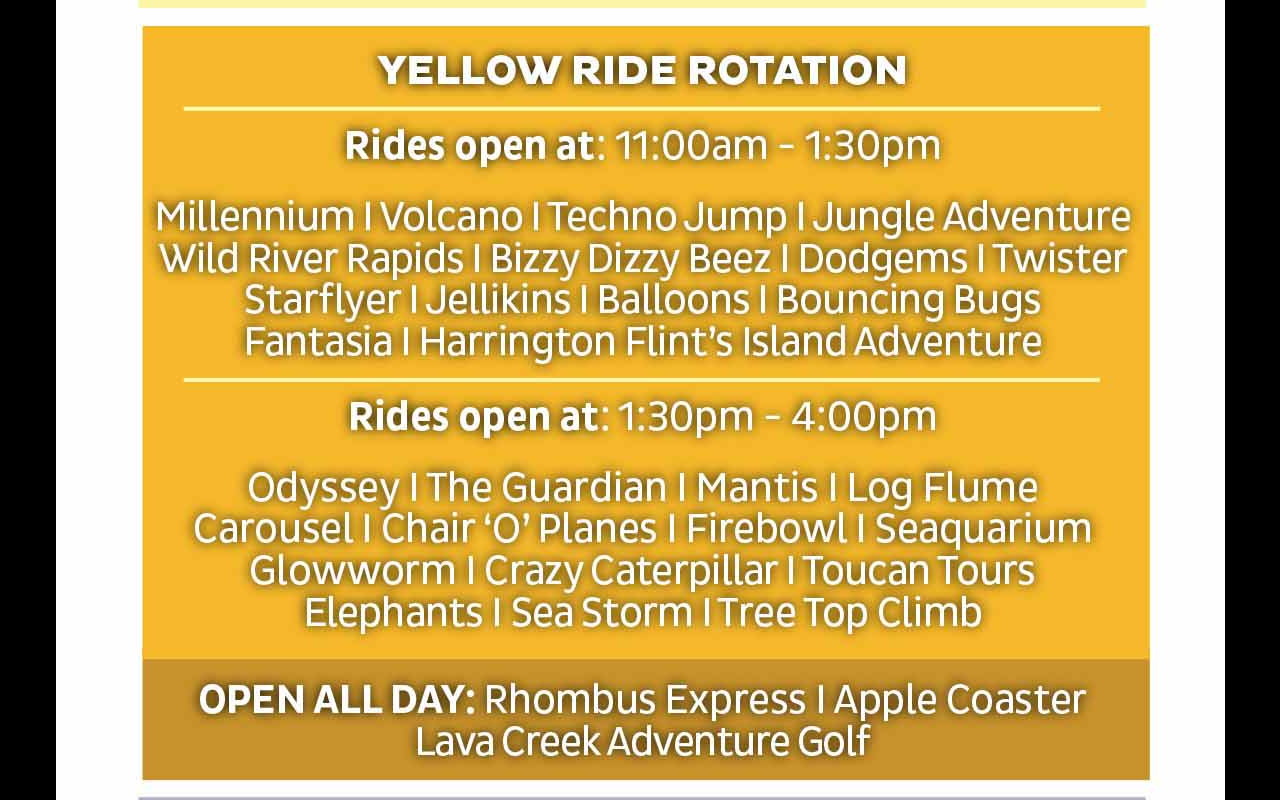
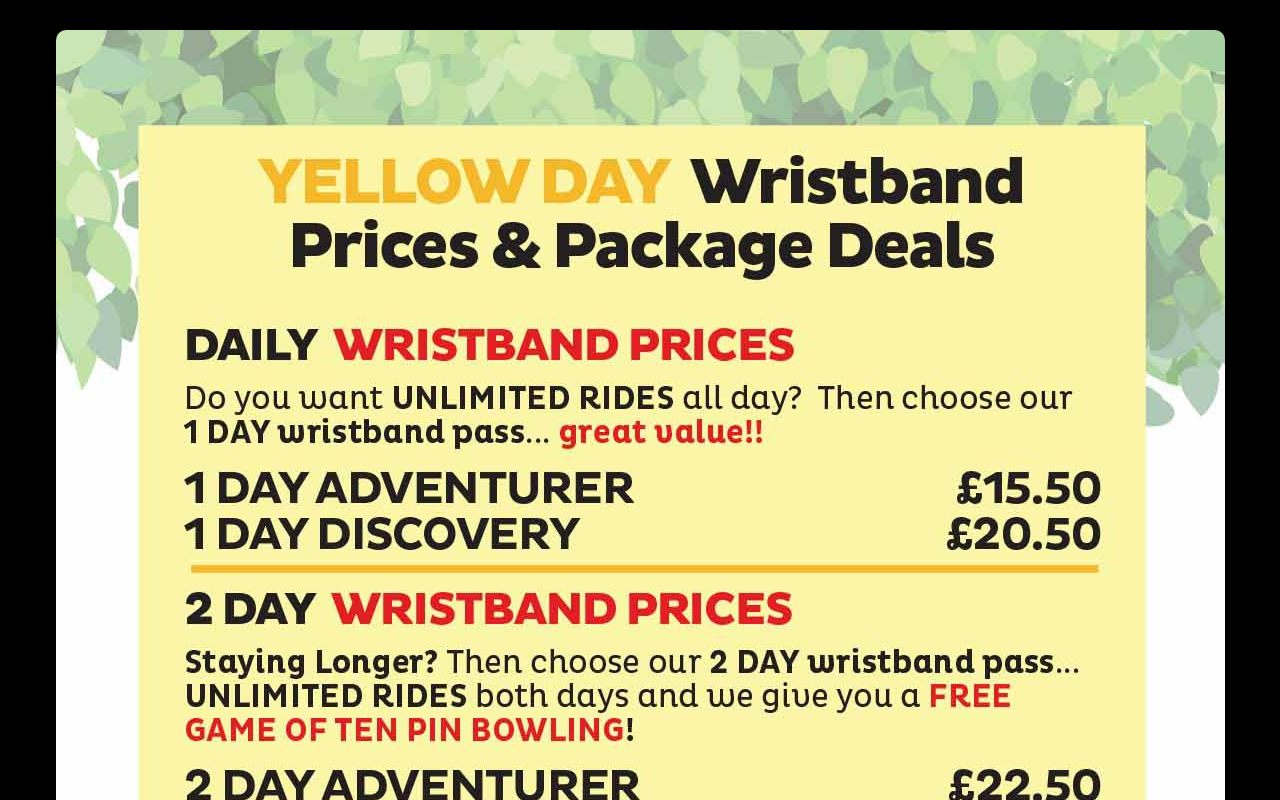
Before and after one commit to Chris182008/Chris182008.github.io, a plain HTML site: page WhatsOnGuide/whatson.html in a window 1280 px wide. Shown: the top 800 px of the page. Drawn offline with nearby package versions, Linux system fonts and the light colour scheme; some packages are replaced by stand-ins of ours; a script that the page names is missing.

Commit message:
Add files via upload

```diff
--- a/WhatsOnGuide/whatson.html
+++ b/WhatsOnGuide/whatson.html
@@ -2,70 +2,64 @@
 <html lang="en">
 <head>
   <meta charset="UTF-8" />
-  <meta name="viewport" content="width=device-width, initial-scale=1.0, maximum-scale=5.0, user-scalable=yes" />
-  <title>Wristband Info Viewer</title>
-  <link rel="stylesheet" href="https://unpkg.com/swiper/swiper-bundle.min.css" />
+  <meta name="viewport" content="width=device-width, initial-scale=1.0, user-scalable=yes" />
+  <title>Wristband Viewer</title>
+  <link rel="stylesheet" href="https://unpkg.com/photoswipe@5/dist/photoswipe.css" />
   <style>
-    html, body {
+    body {
       margin: 0;
-      padding: 0;
-      height: 100%;
       background: #000;
-      overflow: hidden;
+      color: #fff;
+      text-align: center;
     }
 
-    .swiper-container {
-      width: 100%;
-      height: 100vh;
+    .gallery {
+      display: flex;
+      flex-direction: column;
+      align-items: center;
+      padding: 20px;
     }
 
-    .swiper-slide {
-      display: flex;
-      align-items: center;
-      justify-content: center;
-      overflow: auto; /* allow scrolling */
+    .gallery a {
+      display: block;
+      max-width: 100%;
+      margin: 10px 0;
     }
 
-    .panzoom {
-      touch-action: none;
-    }
-
-    img {
-      max-width: none; /* allow full zoom beyond container */
+    .gallery img {
       width: 100%;
       height: auto;
-      display: block;
+      border-radius: 10px;
     }
   </style>
 </head>
 <body>
-  <div class="swiper-container">
-    <div class="swiper-wrapper">
-      <div class="swiper-slide"><div class="panzoom"><img src="1.jpg" alt="Green & Pink Day" /></div></div>
-      <div class="swiper-slide"><div class="panzoom"><img src="2.jpg" alt="VIP Info" /></div></div>
-      <div class="swiper-slide"><div class="panzoom"><img src="3.jpg" alt="Yellow & Purple Day" /></div></div>
-    </div>
-  </div>
 
-  <script src="https://unpkg.com/swiper/swiper-bundle.min.js"></script>
-  <script src="https://unpkg.com/@panzoom/panzoom@9.4.0/dist/panzoom.min.js"></script>
-  <script>
-    const swiper = new Swiper('.swiper-container', {
-      loop: false,
-      spaceBetween: 10,
-      centeredSlides: false,
-      slidesPerView: 1,
-      grabCursor: true
-    });
+<div class="gallery" id="gallery">
+  <a href="1.jpg" data-pswp-width="724" data-pswp-height="1536" target="_blank">
+    <img src="1.jpg" alt="Green & Pink Day" />
+  </a>
+  <a href="2.jpg" data-pswp-width="724" data-pswp-height="1536" target="_blank">
+    <img src="2.jpg" alt="VIP Info" />
+  </a>
+  <a href="3.jpg" data-pswp-width="724" data-pswp-height="1536" target="_blank">
+    <img src="3.jpg" alt="Yellow & Purple Day" />
+  </a>
+</div>
 
-    document.querySelectorAll('.panzoom').forEach(el => {
-      Panzoom(el, {
-        maxScale: 5,
-        minScale: 1,
-        contain: 'outside',
-        panOnlyWhenZoomed: true
-      });
-    });
-  </script>
+<!-- PhotoSwipe Core -->
+<script src="https://unpkg.com/photoswipe@5/dist/photoswipe-lightbox.esm.min.js" type="module"></script>
+<script type="module">
+  import PhotoSwipeLightbox from 'https://unpkg.com/photoswipe@5/dist/photoswipe-lightbox.esm.min.js';
+
+  const lightbox = new PhotoSwipeLightbox({
+    gallery: '#gallery',
+    children: 'a',
+    pswpModule: () => import('https://unpkg.com/photoswipe@5/dist/photoswipe.esm.min.js')
+  });
+
+  lightbox.init();
+</script>
+
 </body>
 </html>
```
